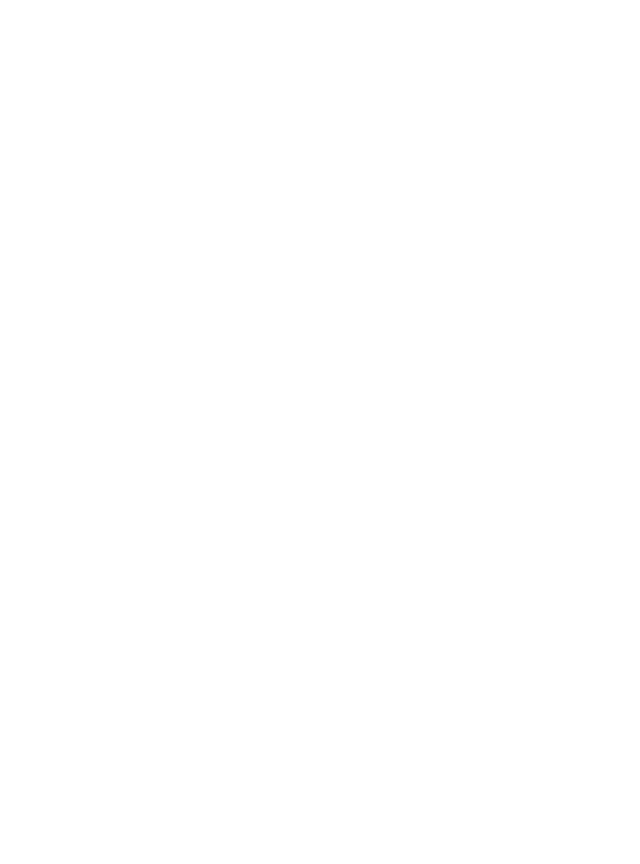
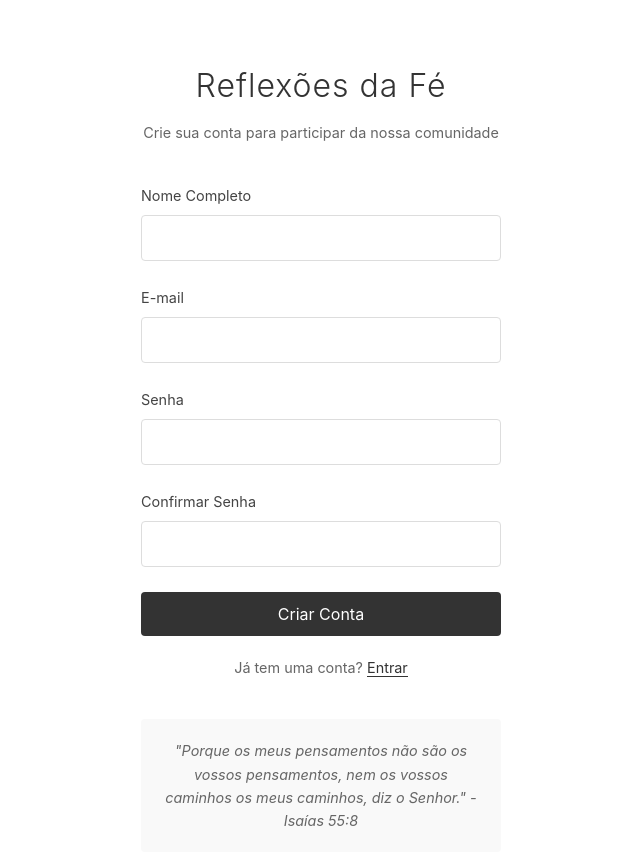
Before and after one commit to INatanSilva/INatanSilva.github.io, a plain HTML site: page html/ScreenRegister.html in a window 1280 px wide. Shown: the whole page, without its empty margins (319-959 px from the left). Before the commit the page ends 800 px from the top, so only its background shows below. Drawn offline with Linux system fonts and the light colour scheme.

```diff
--- a/html/ScreenRegister.html
+++ b/html/ScreenRegister.html
@@ -0,0 +1,77 @@
+<!DOCTYPE html>
+<html lang="pt-BR">
+<head>
+    <meta charset="UTF-8">
+    <meta name="viewport" content="width=device-width, initial-scale=1.0">
+    <title>Registro - Reflexões da Fé</title>
+    <link rel="stylesheet" href="./css/register.css">
+</head>
+<body>
+    <div class="container">
+        <header>
+            <h1>Reflexões da Fé</h1>
+            <p class="subtitle">Crie sua conta para participar da nossa comunidade</p>
+        </header>
+
+        <form id="register-form" onsubmit="return handleRegister(event)">
+            <div class="form-group">
+                <label for="fullName">Nome Completo</label>
+                <input
+                    type="text"
+                    id="fullName"
+                    name="fullName"
+                    required
+                    autocomplete="name"
+                >
+            </div>
+
+            <div class="form-group">
+                <label for="email">E-mail</label>
+                <input
+                    type="email"
+                    id="email"
+                    name="email"
+                    required
+                    autocomplete="email"
+                >
+            </div>
+
+            <div class="form-group">
+                <label for="password">Senha</label>
+                <input
+                    type="password"
+                    id="password"
+                    name="password"
+                    required
+                    minlength="8"
+                    autocomplete="new-password"
+                >
+            </div>
+
+            <div class="form-group">
+                <label for="confirmPassword">Confirmar Senha</label>
+                <input
+                    type="password"
+                    id="confirmPassword"
+                    name="confirmPassword"
+                    required
+                    minlength="8"
+                    autocomplete="new-password"
+                >
+            </div>
+
+            <button type="submit">Criar Conta</button>
+        </form>
+
+        <p class="login-link">
+            Já tem uma conta? <a href="index.html">Entrar</a>
+        </p>
+
+        <div id="verse" class="verse">
+            "Porque os meus pensamentos não são os vossos pensamentos, nem os vossos caminhos os meus caminhos, diz o Senhor." - Isaías 55:8
+        </div>
+    </div>
+
+    <script src="./js/register.js"></script>
+</body>
+</html>
--- a/html/css/login.css
+++ b/html/css/login.css
@@ -81,14 +81,14 @@
     background: #444;
 }
 
-.login-link {
+.register-link {
     text-align: center;
     margin-top: 20px;
     font-size: 0.9rem;
     color: #666;
 }
 
-.login-link a {
+.register-link a {
     color: #333;
     text-decoration: none;
     border-bottom: 1px solid #333;
--- a/html/css/register.css
+++ b/html/css/register.css
@@ -0,0 +1,112 @@
+* {
+    margin: 0;
+    padding: 0;
+    box-sizing: border-box;
+    font-family: 'Inter', sans-serif;
+}
+
+body {
+    background-color: #ffffff;
+    color: #333;
+    line-height: 1.6;
+    display: flex;
+    flex-direction: column;
+    min-height: 100vh;
+    justify-content: center;
+    align-items: center;
+    padding: 20px;
+}
+
+.container {
+    width: 100%;
+    max-width: 400px;
+    padding: 40px 20px;
+}
+
+header {
+    text-align: center;
+    margin-bottom: 40px;
+}
+
+h1 {
+    font-size: 2rem;
+    font-weight: 300;
+    letter-spacing: 1px;
+    margin-bottom: 10px;
+}
+
+.subtitle {
+    color: #666;
+    font-size: 0.9rem;
+}
+
+.form-group {
+    margin-bottom: 25px;
+}
+
+label {
+    display: block;
+    margin-bottom: 8px;
+    font-size: 0.9rem;
+    color: #444;
+}
+
+input {
+    width: 100%;
+    padding: 12px;
+    border: 1px solid #ddd;
+    border-radius: 4px;
+    font-size: 1rem;
+    transition: border-color 0.3s ease;
+}
+
+input:focus {
+    outline: none;
+    border-color: #666;
+}
+
+button {
+    width: 100%;
+    padding: 12px;
+    background: #333;
+    color: white;
+    border: none;
+    border-radius: 4px;
+    font-size: 1rem;
+    cursor: pointer;
+    transition: background 0.3s ease;
+}
+
+button:hover {
+    background: #444;
+}
+
+.login-link {
+    text-align: center;
+    margin-top: 20px;
+    font-size: 0.9rem;
+    color: #666;
+}
+
+.login-link a {
+    color: #333;
+    text-decoration: none;
+    border-bottom: 1px solid #333;
+}
+
+.verse {
+    text-align: center;
+    font-style: italic;
+    color: #666;
+    margin-top: 40px;
+    padding: 20px;
+    background: #f9f9f9;
+    border-radius: 4px;
+    font-size: 0.9rem;
+}
+
+@media (max-width: 480px) {
+    .container {
+        padding: 20px 15px;
+    }
+}
--- a/html/js/register.js
+++ b/html/js/register.js
@@ -0,0 +1,34 @@
+function handleRegister(event) {
+    event.preventDefault();
+
+    const formData = {
+        fullName: document.getElementById('fullName').value,
+        email: document.getElementById('email').value,
+        password: document.getElementById('password').value
+    };
+
+    console.log('Dados do registro:', formData);
+
+    alert(`Registro realizado com sucesso!\nBem-vindo(a), ${formData.fullName}!`);
+
+    window.location.href = 'index.html';
+
+    return false;
+}
+
+function handleLogin(event) {
+    event.preventDefault();
+
+    const email = document.getElementById('email').value;
+    const password = document.getElementById('password').value;
+
+    if (email && password) {
+        alert('Login realizado com sucesso!');
+        // Aqui você pode redirecionar para a dashboard
+        window.location.href = 'dashboard.html';
+    } else {
+        alert('Por favor, preencha todos os campos.');
+    }
+
+    return false;
+}
```
Also changed, not shown: html/ScreenLogin.html (+7 -18 lines), html/js/login.js (+4 -25 lines).
